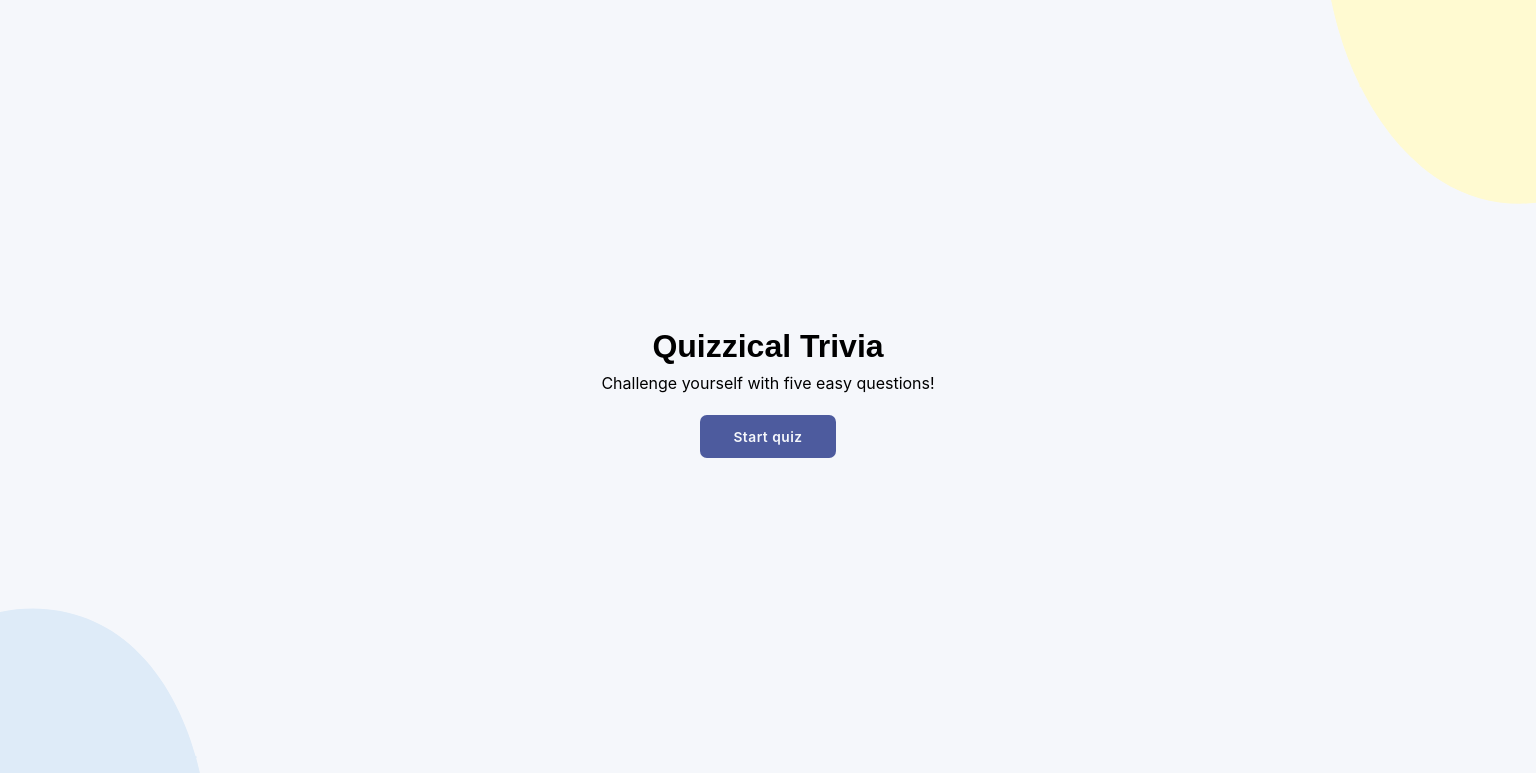
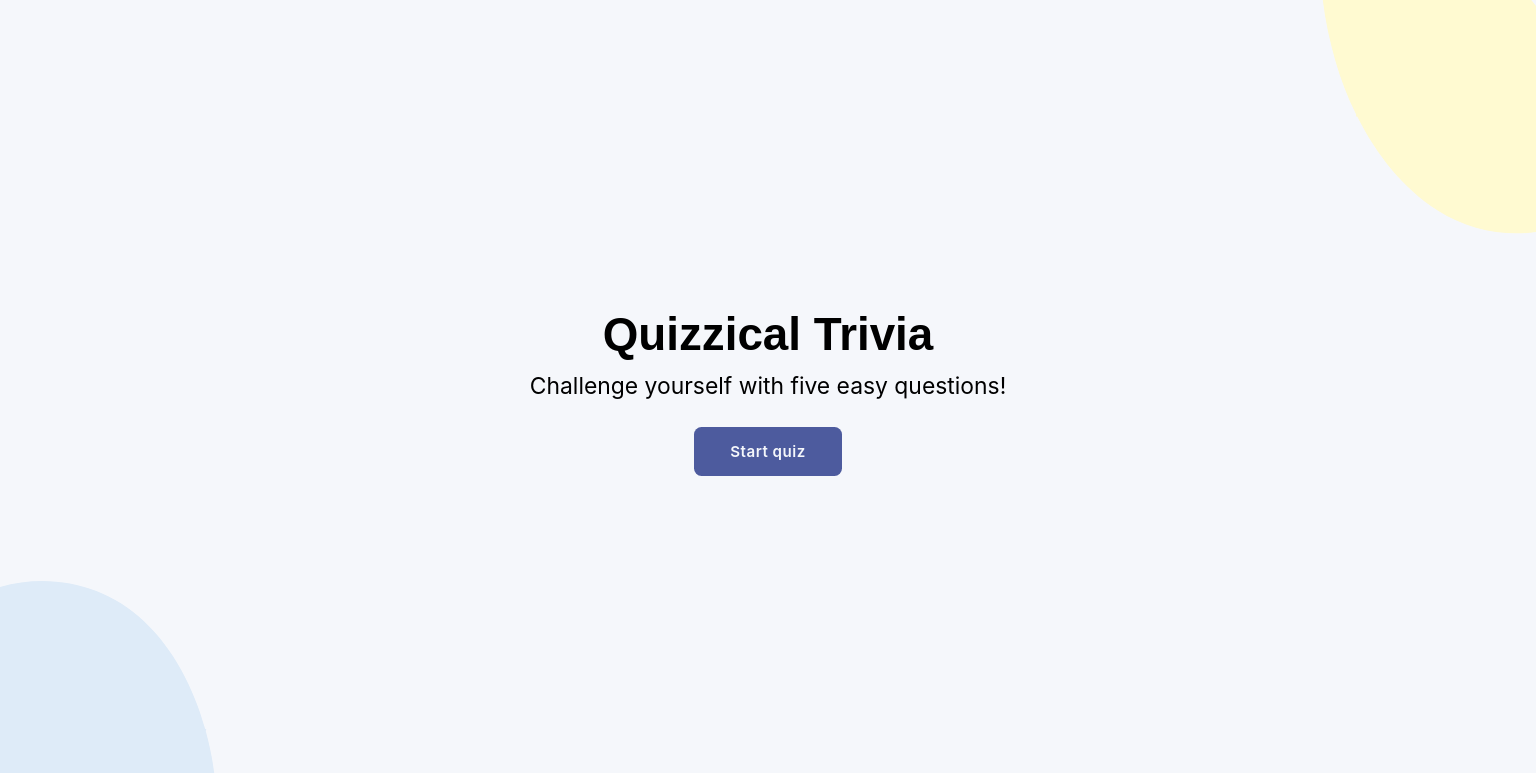
Before and after one commit to Rist88/quizzical-basic, a Next.js app: page / in a window 1536 px wide. Shown: the top 773 px of the page. Built offline with nearby package versions, Linux system fonts and the light colour scheme; no server answers.

Commit message:
add media queries

```diff
--- a/styles/globals.css
+++ b/styles/globals.css
@@ -171,3 +171,19 @@ h3 {
   min-width: max-content;
   font-weight: 700;
 }
+
+@media (min-width: 1000px) {
+  html {
+    font-size: 1.1em;
+  }
+
+  .start {
+    font-size: 1.1rem;
+  }
+}
+
+@media (min-width: 1400px) {
+  .start {
+    font-size: 1.3rem;
+  }
+}
```
